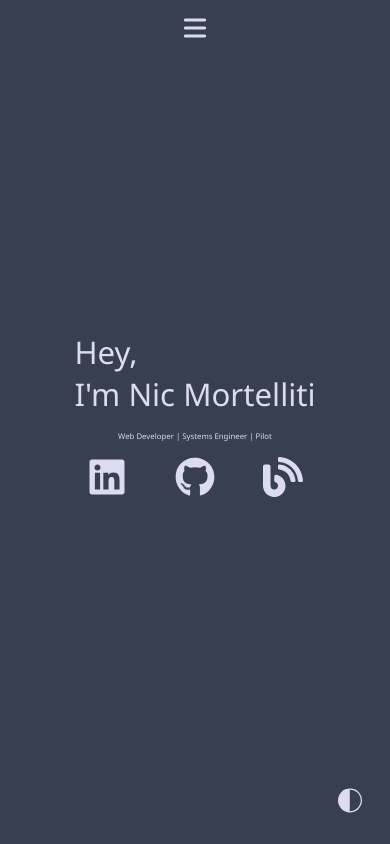
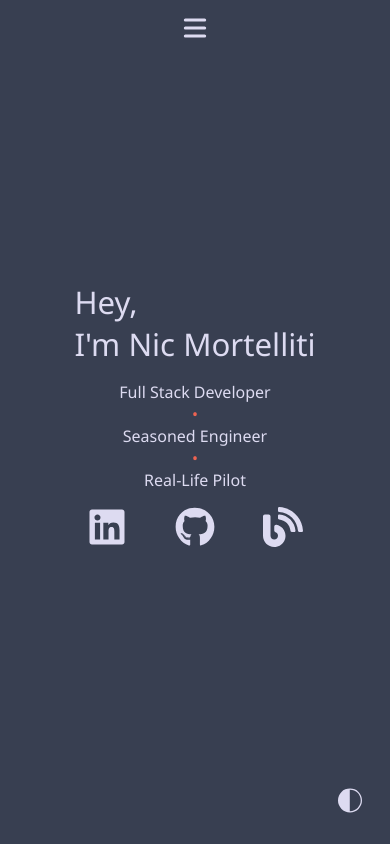
Before and after one commit to NicMortelliti/portfolio, a React (Create React App) app: page /#/ in a window 390 px wide. Built offline with nearby package versions, Linux system fonts and the light colour scheme.

Commit message:
reorg titles on mobile

```diff
--- a/src/components/styles/Landing.styled.js
+++ b/src/components/styles/Landing.styled.js
@@ -19,7 +19,8 @@ export const Wrapper = styled.div`
   }
 
   p {
-    font-size: 2vw;
+    text-align: center;
+    font-size: 1rem;
   }
 
   @media (max-width: 650px) or (max-height: 650px) {
--- a/src/components/styles/Layout.styled.js
+++ b/src/components/styles/Layout.styled.js
@@ -1,6 +1,8 @@
 import styled from "styled-components";
 
 const headerFooterHeight = 80;
+
+const accent = ({ theme }) => theme.accent;
 
 export const Wrapper = styled.div`
   display: grid;
@@ -14,7 +16,7 @@ export const Wrapper = styled.div`
     "main"
     "footer";
 
-  @media (max-width: 650px) or (max-height: 650px) {
+  @media (max-width: 650px) {
     margin: 0;
   }
 `;
@@ -59,3 +61,23 @@ export const ThemeSwitcherSection = styled.div`
   z-index: 999;
   place-items: start;
 `;
+
+export const Titles = styled.div`
+  p:not(:last-child)::after {
+    color: ${accent};
+    white-space: pre;
+    content: "\\a\\2022\\a";
+  }
+
+  @media (min-width: 651px) {
+    white-space: nowrap;
+    p {
+      display: inline-block;
+
+      /* Add space and pipe between titles */
+      &:not(:last-child)::after {
+        content: "\\a0\\2022\\a0";
+      }
+    }
+  }
+`;
--- a/src/data/bioData.js
+++ b/src/data/bioData.js
@@ -4,4 +4,10 @@ export const data = [
   "Additionally, I proudly hold a reputation for being able to swiftly change priorities and focus to meet business demands.",
 ];
 
+export const titles = [
+  "Full Stack Developer",
+  "Seasoned Engineer",
+  "Real-Life Pilot",
+];
+
 export const email = "nic@nicweb.dev";
--- a/src/pages/Home/Home.js
+++ b/src/pages/Home/Home.js
@@ -2,19 +2,26 @@ import React from "react";
 
 import { Socials } from "../../components/ui/Buttons/index";
 import Memoji from "../../components/ui/Memoji/Memoji";
+import { titles } from "../../data/bioData";
 
 // Styled components
 import { Wrapper } from "../../components/styles/Landing.styled";
-import { MemojiSection } from "../../components/styles/Layout.styled";
+import { MemojiSection, Titles } from "../../components/styles/Layout.styled";
 
 const Home = ({ darkThemeIsSet }) => {
+  const DisplayTitles = () => {
+    return titles.map((title) => <p>{title}</p>);
+  };
+
   return (
     <Wrapper>
       <div>
         <h1>Hey,</h1>
         <h1>I'm Nic Mortelliti</h1>
       </div>
-      <p>Web Developer | Systems Engineer | Pilot</p>
+      <Titles>
+        <DisplayTitles />
+      </Titles>
       <Socials />
       <MemojiSection>
         <Memoji darkThemeIsSet={darkThemeIsSet} />
```
